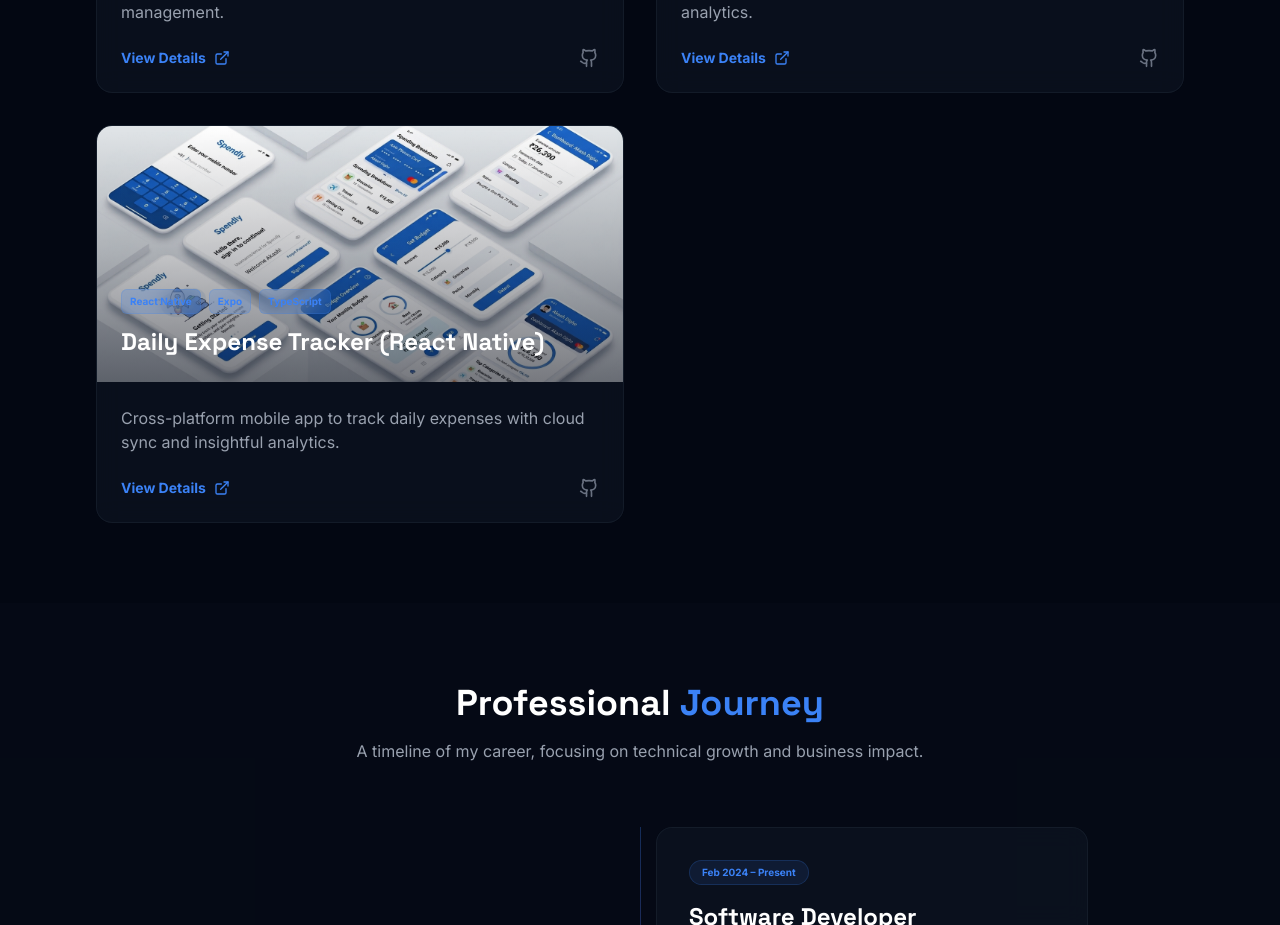
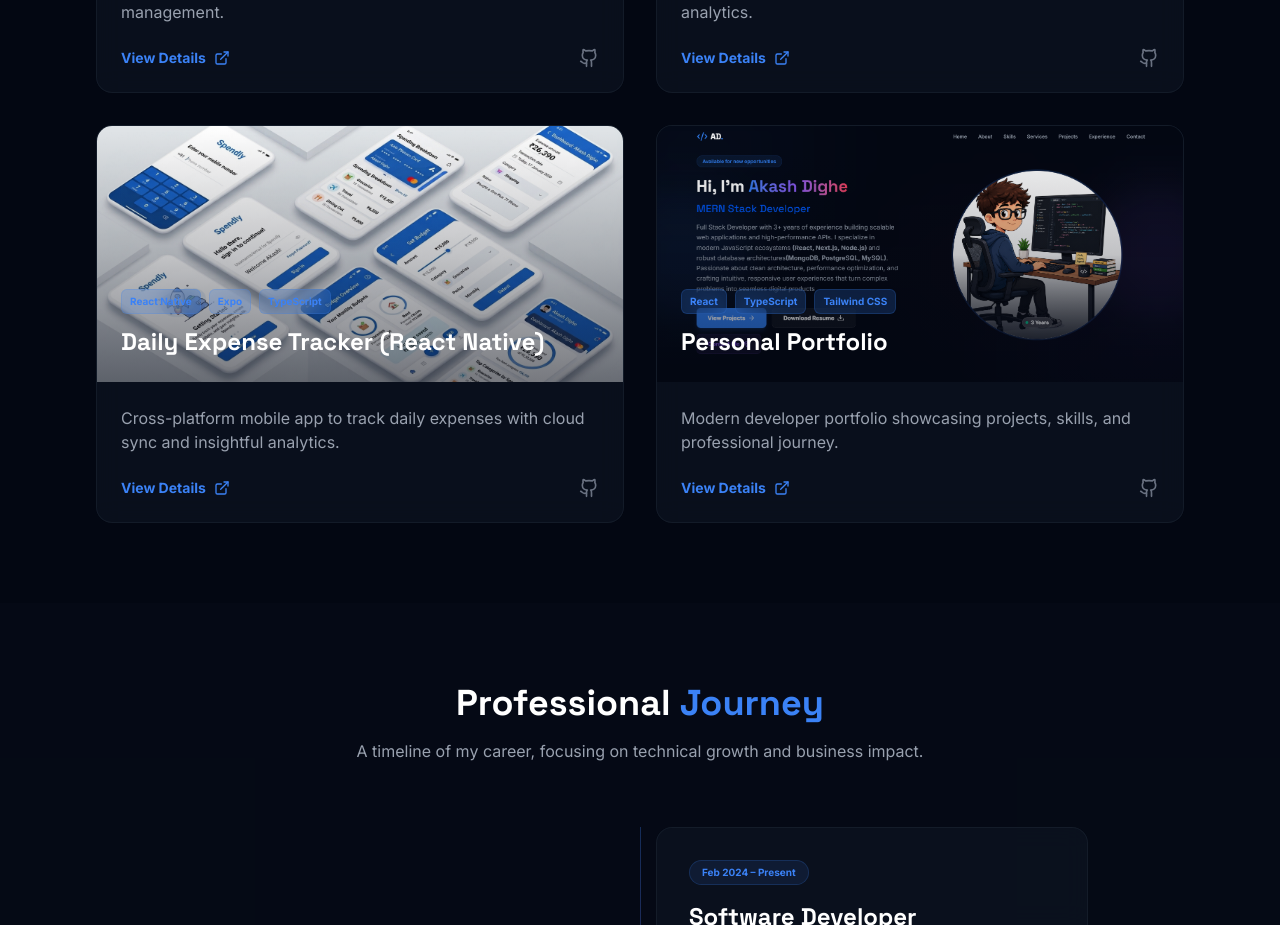
Before and after one commit to AKASHDIGHE2205/my-portfolio, a React (Vite) app: page / in a window 1280 px wide. Shown: the part 4069-4994 px from the top of the page. Built offline with nearby package versions, Linux system fonts and the light colour scheme.

Commit message:
Refactor code structure for improved readability and maintainability

```diff
--- a/src/constants.ts
+++ b/src/constants.ts
@@ -47,6 +47,22 @@ export const PROJECTS: Project[] = [
       'Provided clear spending breakdowns via category charts',
       'Enabled secure multi-device access with JWT authentication',
       'Improved financial awareness with monthly budget tracking'
+    ]
+  },
+  {
+    id: 'personal-portfolio',
+    title: 'Personal Portfolio',
+    description: 'Modern developer portfolio showcasing projects, skills, and professional journey.',
+    longDescription:
+      'Designed and developed a fully responsive personal portfolio website using React, TypeScript, and Tailwind CSS. Features include a dynamic project showcase, interactive skill progress bars, smooth scroll navigation, dark/light theme toggle, contact form with validation, and optimized performance with lazy loading. The site is deployed on Vercel and serves as a digital resume to present my work and skills to potential employers and clients.',
+    image: '/Portfolio.png', // update with your actual screenshot
+    tech: ['React', 'TypeScript', 'Tailwind CSS', 'Vercel'],
+    github: 'https://github.com/AKASHDIGHE2205/my-portfolio',
+    impact: [
+      'Showcased technical projects with detailed case studies',
+      'Implemented responsive design for all device sizes',
+      'Achieved fast load times and SEO optimization',
+      'Provided an interactive and engaging user experience'
     ]
   }
 ];
```
Also changed, not shown: public/Portfolio.png (added).
